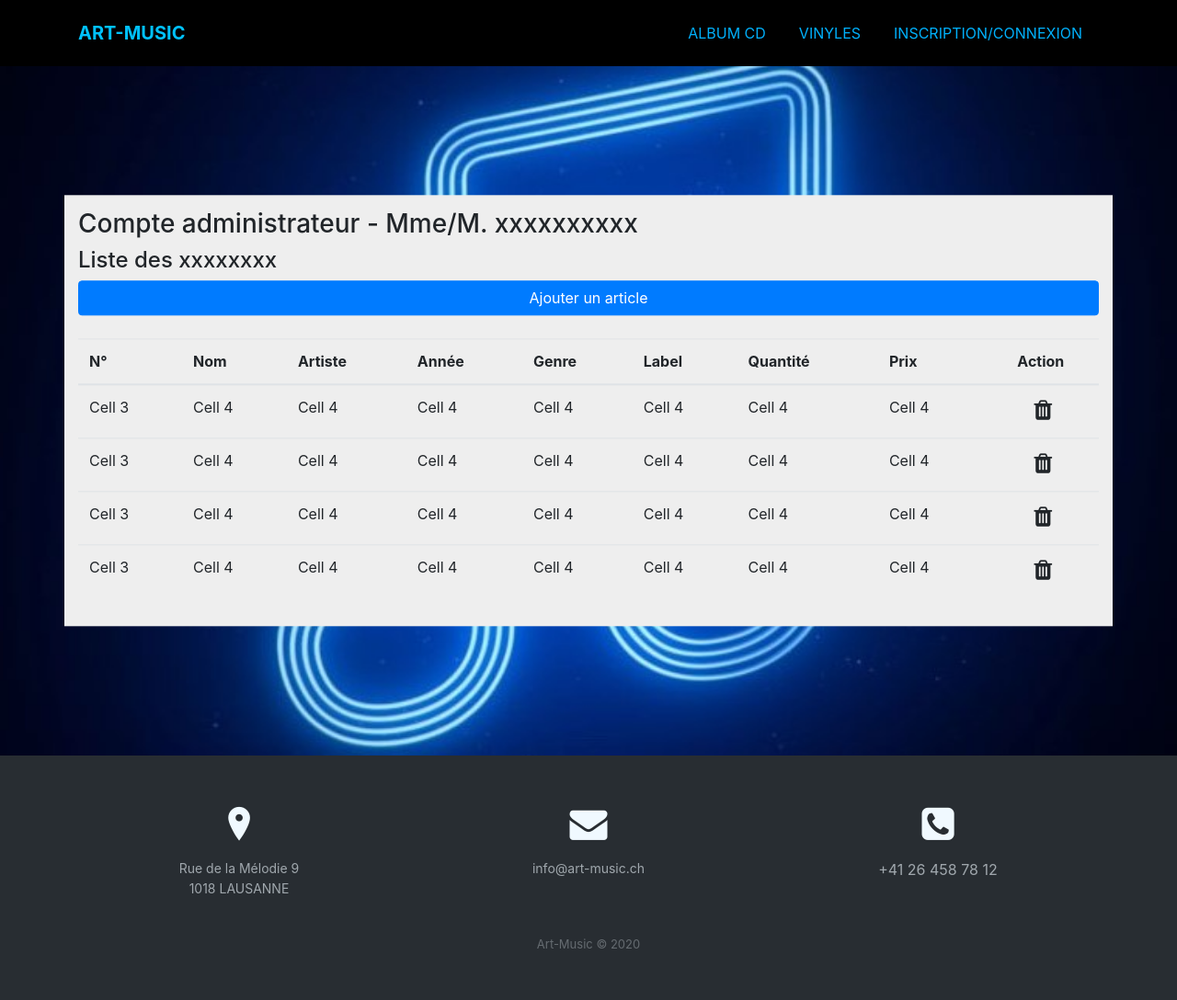
After one commit to MauricioC04/PROJET-WEB, a PHP site: page /view/administratorDisplayAlbumCD.php in a window 1280 px wide. The commit adds this page. Shown: the whole page at 92% size. Run offline with PHP 8.4, Linux system fonts and the light colour scheme.

```diff
--- /dev/null
+++ b/view/administratorDisplayAlbumCD.php
@@ -0,0 +1,97 @@
+<?php
+/**
+ * Created by PhpStorm.
+ * User: Mauricio COSTA CABRAL
+ * Date: 06.03.2020
+ * Version: 0.1
+ */
+
+ob_start();
+$titre="Art-Music - Liste des articles";
+?>
+
+<div id="mainBlock" style="background-image: url(&quot;view/content/images/useful/arriere-plan.jpg&quot;);background-position: center;background-size: cover;background-repeat: no-repeat;padding: 20px;position: relative;height: 600px;">
+    <div class="container" style="background-color: #eeeeee;padding: 15px;position: absolute;transform: translate(-50%, -50%);left: 50%;top: 50%;">
+        <div class="row">
+            <div class="col-md-12">
+                <h3>Compte administrateur - Mme/M. xxxxxxxxxx</h3>
+                <h4>Liste des xxxxxxxx</h4><button class="btn btn-primary" type="button" style="width: 100%;">Ajouter un article</button></div>
+        </div>
+        <div class="row">
+            <div class="col-md-12" style="margin-top: 25px;">
+                <div class="table-responsive">
+                    <table class="table">
+                        <thead>
+                        <tr>
+                            <th>N°</th>
+                            <th>Nom</th>
+                            <th>Artiste</th>
+                            <th class="desktopView">Année</th>
+                            <th class="desktopView">Genre</th>
+                            <th class="desktopView">Label</th>
+                            <th class="desktopView">Quantité</th>
+                            <th>Prix</th>
+                            <th class="text-center">Action</th>
+                        </tr>
+                        </thead>
+                        <tbody>
+                        <tr>
+                            <td>Cell 3</td>
+                            <td>Cell 4</td>
+                            <td>Cell 4</td>
+                            <td>Cell 4</td>
+                            <td>Cell 4</td>
+                            <td>Cell 4</td>
+                            <td>Cell 4</td>
+                            <td>Cell 4</td>
+                            <td class="text-center"><i class="fas fa-pen-square" style="font-size: 22px;margin-right: 5px;"></i><i class="fa fa-trash" style="font-size: 25px;"></i></td>
+                        </tr>
+                        <tr>
+                            <td>Cell 3</td>
+                            <td>Cell 4</td>
+                            <td>Cell 4</td>
+                            <td>Cell 4</td>
+                            <td>Cell 4</td>
+                            <td>Cell 4</td>
+                            <td>Cell 4</td>
+                            <td>Cell 4</td>
+                            <td class="text-center"><i class="fas fa-pen-square" style="font-size: 22px;margin-right: 5px;"></i><i class="fa fa-trash" style="font-size: 25px;"></i></td>
+                        </tr>
+                        <tr>
+                            <td>Cell 3</td>
+                            <td>Cell 4</td>
+                            <td>Cell 4</td>
+                            <td>Cell 4</td>
+                            <td>Cell 4</td>
+                            <td>Cell 4</td>
+                            <td>Cell 4</td>
+                            <td>Cell 4</td>
+                            <td class="text-center"><i class="fas fa-pen-square" style="font-size: 22px;margin-right: 5px;"></i><i class="fa fa-trash" style="font-size: 25px;"></i></td>
+                        </tr>
+                        <tr>
+                            <td>Cell 3</td>
+                            <td>Cell 4</td>
+                            <td>Cell 4</td>
+                            <td>Cell 4</td>
+                            <td>Cell 4</td>
+                            <td>Cell 4</td>
+                            <td>Cell 4</td>
+                            <td>Cell 4</td>
+                            <td class="text-center"><i class="fas fa-pen-square" style="font-size: 22px;margin-right: 5px;"></i><i class="fa fa-trash" style="font-size: 25px;"></i></td>
+                        </tr>
+                        </tbody>
+                    </table>
+                </div>
+            </div>
+        </div>
+    </div>
+</div>
+
+
+
+
+<?php
+$content = ob_get_clean();
+require "gabarit.php";
+
+?>
--- a/view/content/styles/styles.css
+++ b/view/content/styles/styles.css
@@ -59,3 +59,9 @@
 #buttonValidationProduct {
   display: none;
 }
+
+@media (min-width: 992px) {
+  .desktopView {
+    display: table-cell;
+  }
+}
```
Also changed, not shown: view/addMusic.php (added, +29 -0 lines), view/content/images/home/titre.jpg (renamed from view/content/images/home/titre1.jpg).
